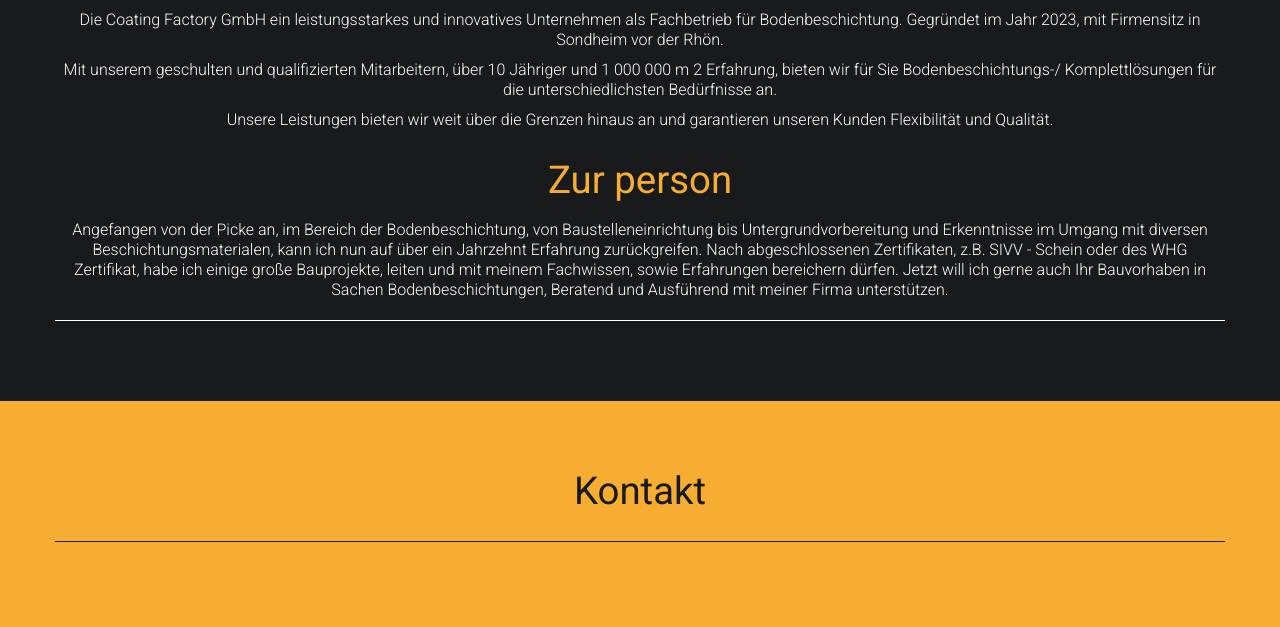
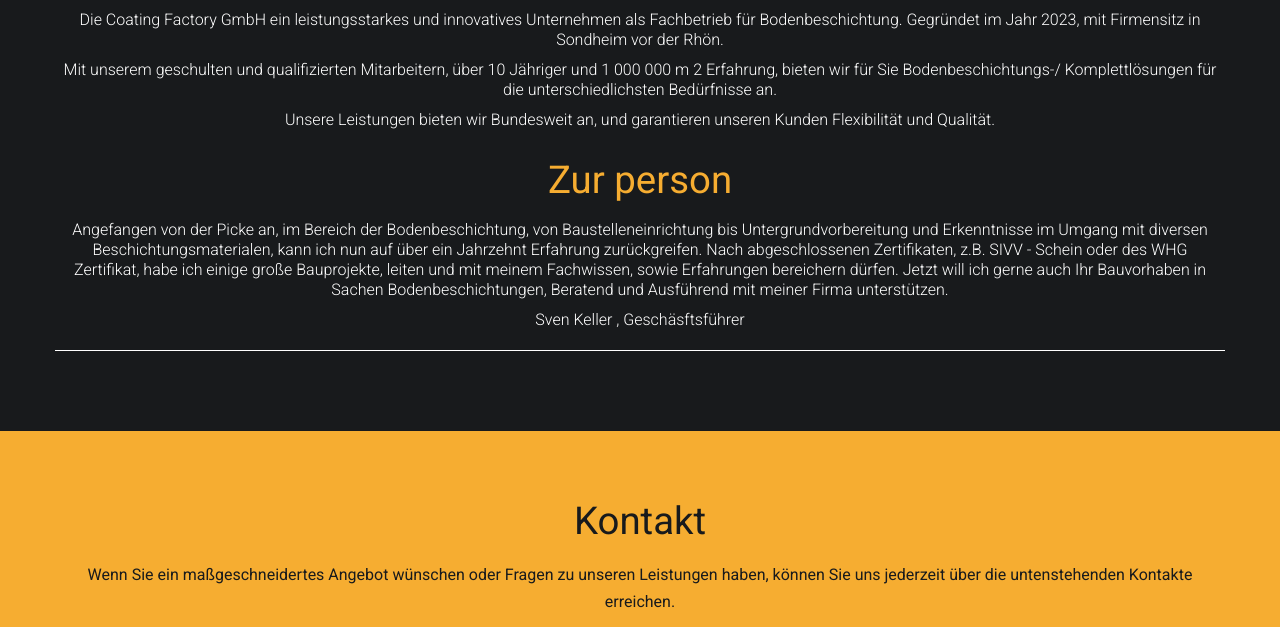
Before and after one commit to KadakT/siim_de, a plain HTML site: page index.html in a window 1280 px wide. Shown: the part 3530-4157 px from the top of the page. Drawn offline with Linux system fonts and the light colour scheme.

Commit message:
Add files via upload

```diff
--- a/index.html
+++ b/index.html
@@ -251,12 +251,13 @@
                     <h2>Über uns</h2>
                     <p>Die Coating Factory GmbH ein leistungsstarkes und innovatives Unternehmen als Fachbetrieb für Bodenbeschichtung. Gegründet im Jahr 2023, mit Firmensitz in Sondheim vor der Rhön.</p>
                     <p>Mit unserem geschulten und qualifizierten Mitarbeitern, über 10 Jähriger und 1 000 000 m 2 Erfahrung, bieten wir für Sie Bodenbeschichtungs-/ Komplettlösungen für die unterschiedlichsten Bedürfnisse an.</p>
-                    <p>Unsere Leistungen bieten wir weit über die Grenzen hinaus an und garantieren unseren Kunden Flexibilität und Qualität.</p>
+                    <p>Unsere Leistungen bieten wir Bundesweit an, und garantieren unseren Kunden Flexibilität und Qualität.</p>
                 </div>
                 <div class="title" id="team">
                     <h2>Zur person</h2>
                     <p>Angefangen von der Picke an, im Bereich der Bodenbeschichtung, von Baustelleneinrichtung bis Untergrundvorbereitung und Erkenntnisse im Umgang mit diversen Beschichtungsmaterialen, kann ich nun auf über ein Jahrzehnt Erfahrung zurückgreifen. Nach abgeschlossenen Zertifikaten, z.B. SIVV - Schein oder des WHG Zertifikat, habe ich einige große Bauprojekte, leiten und mit meinem Fachwissen, sowie Erfahrungen bereichern dürfen. Jetzt will ich gerne auch Ihr Bauvorhaben in
                         Sachen Bodenbeschichtungen, Beratend und Ausführend mit meiner Firma unterstützen.</p>
+                    <p>Sven Keller , Geschäsftsführer</p>
                 </div>
             </div>
             <!-- <div id="demo" class="carousel slide" data-ride="carousel">
@@ -296,7 +297,7 @@
                 <div class="container">
                     <div class="title">
                         <h2>Kontakt</h2>
-                        <!-- <p>Küsimuste korral võtke meiega ühendust kas telefoni või e-maili teel ning vastame Teile.</p> -->
+                        <p>Wenn Sie ein maßgeschneidertes Angebot wünschen oder Fragen zu unseren Leistungen haben, können Sie uns jederzeit über die untenstehenden Kontakte erreichen.</p>
                     </div>
                 </div>
                 <div class="container centered">
```
